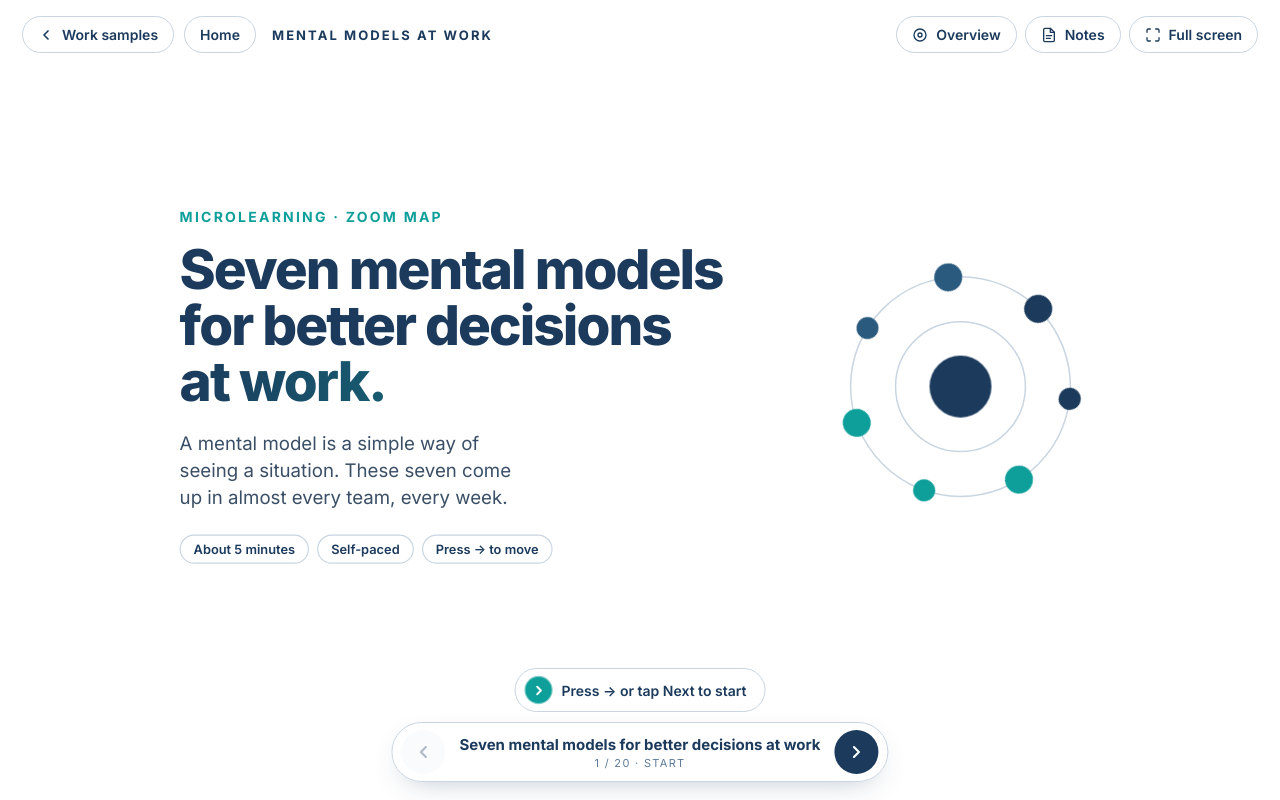
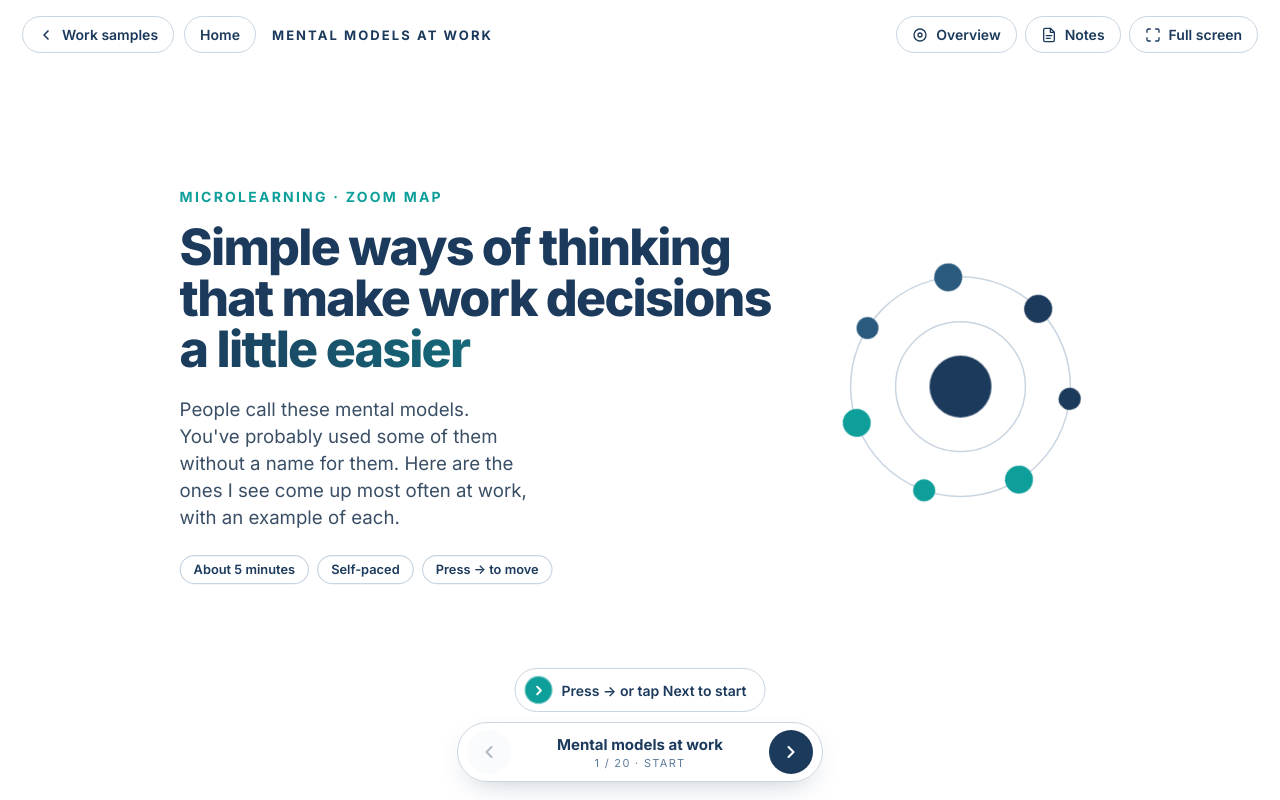
Before and after one commit to jusandberg/julianawebsite, a plain HTML site: page course-mental-models.html in a window 1280 px wide. Drawn offline with Linux system fonts and the light colour scheme.

Commit message:
Mental models map: fix mobile loading and glitches, natural wording
Remove blur filters, 3D flip and will-change toggling that made the
page heavy (and likely crashed it on iPhone/iPad), lighten it further
on touch screens, slim the controls in phone landscape, and rewrite
headings and labels in plain, natural language.

Co-Authored-By: Claude Opus 5.5 <noreply@anthropic.com>
Claude-Session: https://claude.ai/code/session_01PDDzhgv1W5Vsc7vzhzobcX

```diff
--- a/course-mental-models.html
+++ b/course-mental-models.html
@@ -3,10 +3,10 @@
 <head>
 <meta charset="utf-8">
 <meta name="viewport" content="width=device-width, initial-scale=1, viewport-fit=cover">
-<title>Mental Models at Work, Zoom Map · Juliana Dos Santos</title>
-<meta name="description" content="A five-minute zoom map by Juliana Dos Santos: seven mental models that help people make better decisions at work, each acted out with a short animation.">
+<title>Mental Models at Work · Juliana Dos Santos</title>
+<meta name="description" content="A five-minute zoom map by Juliana Dos Santos about mental models: simple ways of thinking that make work decisions easier.">
 <meta property="og:title" content="Mental Models at Work · Juliana Dos Santos">
-<meta property="og:description" content="Seven mental models for better decisions at work, in a five-minute zoom map.">
+<meta property="og:description" content="Simple ways of thinking that make work decisions easier, in a five-minute zoom map.">
 <meta property="og:image" content="https://www.julianadossantos.ca/og-image.png">
 <meta property="og:type" content="website">
 <link rel="icon" href="./favicon.svg?v=6" type="image/svg+xml">
@@ -35,19 +35,18 @@ body{background:#fff;color:var(--ink);font-family:var(--font);overflow:hidden;-w
 body.overview #rings .route-live{opacity:.55}
 
 /* ---------- frames ---------- */
-.frame{position:absolute;background:transparent;isolation:isolate;transition:opacity 1.1s ease, filter 1.1s ease}
-body:not(.overview) .frame:not(.active){opacity:.13;filter:blur(7px)}
+.frame{position:absolute;background:transparent;isolation:isolate;transition:opacity 1s ease}
+body:not(.overview) .frame:not(.active){opacity:.12}
 /* text comes into focus as the camera lands */
-.rv > *{opacity:0;transform:translateY(34px);filter:blur(10px);transition:opacity .9s, transform 1s cubic-bezier(.2,.7,.2,1), filter .9s}
-.frame.active .rv > *, body.overview .rv > *{opacity:1;transform:none;filter:none}
+.rv > *{opacity:0;transform:translateY(30px);transition:opacity .8s, transform .9s cubic-bezier(.2,.7,.2,1)}
+.frame.active .rv > *, body.overview .rv > *{opacity:1;transform:none}
 .rv > *:nth-child(1){transition-delay:.55s}.rv > *:nth-child(2){transition-delay:.7s}.rv > *:nth-child(3){transition-delay:.85s}
 .rv > *:nth-child(4){transition-delay:1s}.rv > *:nth-child(5){transition-delay:1.15s}
 .bignum{position:absolute;left:-150px;top:-330px;font-size:720px;font-weight:800;line-height:1;letter-spacing:-.06em;color:transparent;
-  -webkit-text-stroke:3px #DCE4EC;pointer-events:none;user-select:none;z-index:-1;transition:transform 2.4s cubic-bezier(.2,.7,.2,1)}
-.frame.active .bignum{transform:translateX(60px)}
+  -webkit-text-stroke:3px #DCE4EC;pointer-events:none;user-select:none;z-index:-1}
 .frame .pad{position:absolute;inset:0;padding:80px 90px;display:flex;flex-direction:column}
 body.overview .frame{cursor:zoom-in}
-body.overview .frame:hover{filter:drop-shadow(0 0 30px rgba(15,159,154,.35))}
+body.overview .frame:hover{opacity:.8}
 
 .eyebrow{font-weight:700;font-size:24px;letter-spacing:.16em;text-transform:uppercase;color:var(--teal);flex:none}
 .h1{font-weight:800;letter-spacing:-.035em;line-height:1.02;margin:0;color:var(--navy);text-wrap:balance}
@@ -57,7 +56,7 @@ body.overview .frame:hover{filter:drop-shadow(0 0 30px rgba(15,159,154,.35))}
 /* title */
 #f-title .pad{flex-direction:row;align-items:center;gap:40px;padding:90px 110px}
 #f-title .tx{flex:1}
-#f-title .h1{font-size:94px;margin:28px 0 36px}
+#f-title .h1{font-size:86px;margin:28px 0 36px}
 #f-title .h1 span{display:block;opacity:0;transform:translateY(24px);transition:opacity .7s, transform .7s}
 #f-title .h1 span:nth-child(2){transition-delay:.25s} #f-title .h1 span:nth-child(3){transition-delay:.5s}
 body.s-title #f-title .h1 span, body.overview #f-title .h1 span{opacity:1;transform:none}
@@ -139,11 +138,12 @@ body.s-map-b .miss, body.overview .miss, body.s-map-b .work-t, body.overview .wo
 
 /* 3 inversion */
 .flipwrap{position:absolute;left:60px;top:40px;width:640px;height:180px;perspective:1400px}
-.flip{position:absolute;inset:0;transform-style:preserve-3d;transition:transform 1s cubic-bezier(.6,0,.3,1) .8s}
+.flip{position:absolute;inset:0}
 .face{position:absolute;inset:0;display:flex;align-items:center;justify-content:flex-start;text-align:left;padding:0;
-  font-size:46px;font-weight:800;letter-spacing:-.02em;backface-visibility:hidden;-webkit-backface-visibility:hidden;line-height:1.25}
-.face.f1{color:var(--navy)} .face.f2{color:var(--teal);transform:rotateX(180deg)}
-body.s-inv-b .flip, body.overview .flip{transform:rotateX(180deg)}
+  font-size:46px;font-weight:800;letter-spacing:-.02em;line-height:1.25;transition:opacity .6s, transform .8s cubic-bezier(.2,.7,.2,1)}
+.face.f1{color:var(--navy);transition-delay:.8s} .face.f2{color:var(--teal);opacity:0;transform:translateY(40px);transition-delay:1.1s}
+body.s-inv-b .face.f1, body.overview .face.f1{opacity:0;transform:translateY(-40px)}
+body.s-inv-b .face.f2, body.overview .face.f2{opacity:1;transform:none}
 .rsn{position:absolute;left:60px;width:640px;height:110px;display:flex;align-items:center;gap:22px;border-bottom:2px solid var(--faint);
   opacity:0;transform:translateY(20px);transition:opacity .5s calc(1.8s + var(--i)*.25s), transform .5s calc(1.8s + var(--i)*.25s)}
 .rsn .n{font-size:54px;font-weight:800;color:transparent;-webkit-text-stroke:2px var(--teal);width:44px;flex:none}
@@ -289,6 +289,8 @@ button:focus-visible,a:focus-visible,.frame:focus-visible{outline:3px solid var(
 #notes .k{font-size:11px;font-weight:700;letter-spacing:.16em;text-transform:uppercase;color:var(--teal);margin-bottom:8px}
 #rotate{display:none;left:50%;top:calc(70px + env(safe-area-inset-top,0px));transform:translateX(-50%);background:var(--navy);color:#fff;font-size:13px;font-weight:600;border-radius:999px;padding:8px 16px;white-space:nowrap}
 @media (max-width:760px) and (orientation:portrait){ #rotate{display:block} }
+@media (hover:none),(max-width:900px){ .bignum{display:none} .frame{transition:none} .ping{animation:none} }
+@media (max-height:520px){ #topbar{padding-top:8px} .btn{padding:6px 10px} #bottombar{bottom:8px;padding:4px 6px;gap:8px} .round{width:34px;height:34px} #where{min-width:160px} #where .t{font-size:12px} #where .c{display:none} #cue{display:none} }
 @media (max-width:760px){ #where{min-width:120px} #where .t{font-size:13px;white-space:normal} .btn .lbl,.brand,.homelink{display:none} #cue{font-size:12px} }
 </style>
 </head>
@@ -303,8 +305,8 @@ button:focus-visible,a:focus-visible,.frame:focus-visible{outline:3px solid var(
       <div class="pad">
         <div class="tx rv">
           <div class="eyebrow">Microlearning · Zoom map</div>
-          <h1 class="h1"><span>Seven mental models</span><span>for better decisions</span><span class="grad">at work.</span></h1>
-          <p class="lede">A mental model is a simple way of seeing a situation. These seven come up in almost every team, every week.</p>
+          <h1 class="h1"><span>Simple ways of thinking</span><span>that make work decisions</span><span class="grad">a little easier</span></h1>
+          <p class="lede">People call these mental models. You've probably used some of them without a name for them. Here are the ones I see come up most often at work, with an example of each.</p>
           <div class="pills"><span class="pill">About 5 minutes</span><span class="pill">Self-paced</span><span class="pill">Press → to move</span></div>
         </div>
         <svg class="orbit" viewBox="0 0 560 560" aria-hidden="true" id="orbit"></svg>
@@ -316,10 +318,10 @@ button:focus-visible,a:focus-visible,.frame:focus-visible{outline:3px solid var(
       <svg id="hubLinks" viewBox="0 0 2200 1400" aria-hidden="true"></svg>
       <div class="hubhead rv">
         <div class="eyebrow">The map</div>
-        <h2 class="h1">Seven models, <span class="grad">three jobs.</span></h2>
-        <p>Some help you see clearly. Some help you choose well. Some help you look ahead. Pick any one to zoom in.</p>
+        <h2 class="h1">Start with the one that <span class="grad">sounds familiar</span></h2>
+        <p>A couple of these help you see what's really going on, a few help when you have to choose, and the last two help you think further ahead. Click any of them to jump in, or keep pressing Next.</p>
       </div>
-      <div class="hub">Better<br>decisions<br>at work</div>
+      <div class="hub">When you're<br>making a call</div>
       <div id="chips"></div>
     </section>
 
@@ -328,7 +330,7 @@ button:focus-visible,a:focus-visible,.frame:focus-visible{outline:3px solid var(
       <div class="bignum" aria-hidden="true">01</div>
       <div class="pad">
         <div class="txt rv">
-          <div class="eyebrow">See clearly · 1 of 7</div>
+          <div class="eyebrow">Seeing the situation · 1 of 7</div>
           <h2 class="h1"><span class="grad">First</span> principles</h2>
           <p class="def">Break a problem down to what you know is true. Then build back up from there, instead of copying what was done before.</p>
           <div class="pattern"><div class="lab">You'll see it when</div><p>Every plan looks like last year's plan, because "that's how we do it."</p></div>
@@ -352,7 +354,7 @@ button:focus-visible,a:focus-visible,.frame:focus-visible{outline:3px solid var(
       <div class="bignum" aria-hidden="true">02</div>
       <div class="pad">
         <div class="txt rv">
-          <div class="eyebrow">See clearly · 2 of 7</div>
+          <div class="eyebrow">Seeing the situation · 2 of 7</div>
           <h2 class="h1">The map is not <span class="grad">the territory</span></h2>
           <p class="def">Reports, dashboards and org charts are simple pictures of the work. They're useful, and they always leave things out.</p>
           <div class="pattern"><div class="lab">You'll see it when</div><p>The report keeps saying "on track," and the team keeps missing deadlines.</p></div>
@@ -377,7 +379,7 @@ button:focus-visible,a:focus-visible,.frame:focus-visible{outline:3px solid var(
       <div class="bignum" aria-hidden="true">03</div>
       <div class="pad">
         <div class="txt rv">
-          <div class="eyebrow">Choose well · 3 of 7</div>
+          <div class="eyebrow">Making the choice · 3 of 7</div>
           <h2 class="h1"><span class="grad">Inversion</span></h2>
           <p class="def">Instead of asking how to make something work, ask what would make it fail. Then plan to avoid those things.</p>
           <div class="pattern"><div class="lab">You'll see it when</div><p>Launches keep tripping over the same few surprises.</p></div>
@@ -397,7 +399,7 @@ button:focus-visible,a:focus-visible,.frame:focus-visible{outline:3px solid var(
       <div class="bignum" aria-hidden="true">04</div>
       <div class="pad">
         <div class="txt rv">
-          <div class="eyebrow">Choose well · 4 of 7</div>
+          <div class="eyebrow">Making the choice · 4 of 7</div>
           <h2 class="h1">The <span class="grad">80/20</span> rule</h2>
           <p class="def">A small part of the work usually drives most of the results. Find that part and protect time for it.</p>
           <div class="pattern"><div class="lab">You'll see it when</div><p>The team is busy all week, and the numbers barely move.</p></div>
@@ -422,7 +424,7 @@ button:focus-visible,a:focus-visible,.frame:focus-visible{outline:3px solid var(
       <div class="bignum" aria-hidden="true">05</div>
       <div class="pad">
         <div class="txt rv">
-          <div class="eyebrow">Choose well · 5 of 7</div>
+          <div class="eyebrow">Making the choice · 5 of 7</div>
           <h2 class="h1"><span class="grad">Opportunity</span> cost</h2>
           <p class="def">Every yes is a no to something else. The real cost of a choice is the best option you gave up to make it.</p>
           <div class="pattern"><div class="lab">You'll see it when</div><p>New requests keep getting added, and the important project keeps slipping.</p></div>
@@ -449,7 +451,7 @@ button:focus-visible,a:focus-visible,.frame:focus-visible{outline:3px solid var(
       <div class="bignum" aria-hidden="true">06</div>
       <div class="pad">
         <div class="txt rv">
-          <div class="eyebrow">Look ahead · 6 of 7</div>
+          <div class="eyebrow">Thinking ahead · 6 of 7</div>
           <h2 class="h1"><span class="grad">Second-order</span> thinking</h2>
           <p class="def">Keep asking "and then what?" The first result of a decision is rarely the last one, and the later ones are often bigger.</p>
           <div class="pattern"><div class="lab">You'll see it when</div><p>Quick fixes keep creating new problems a few months later.</p></div>
@@ -463,7 +465,7 @@ button:focus-visible,a:focus-visible,.frame:focus-visible{outline:3px solid var(
             <circle class="ping" cx="14" cy="600" r="14"/><circle class="stone" cx="14" cy="600" r="16"/>
             <text class="ord o1" x="40" y="250">1st</text><text class="ord o2" x="285" y="250">2nd</text><text class="ord o3" x="540" y="250">3rd</text>
           </svg>
-          <div class="move">The move: cut the training budget</div>
+          <div class="move">Say a team cuts its training budget</div>
           <div class="eff e1" style="left:28px;width:175px">Money is saved this quarter</div>
           <div class="eff e2" style="left:262px;width:195px">New hires take longer to get up to speed</div>
           <div class="eff e3" style="left:522px;width:200px">Senior people spend their time fixing mistakes, and some leave</div>
@@ -476,7 +478,7 @@ button:focus-visible,a:focus-visible,.frame:focus-visible{outline:3px solid var(
       <div class="bignum" aria-hidden="true">07</div>
       <div class="pad">
         <div class="txt rv">
-          <div class="eyebrow">Look ahead · 7 of 7</div>
+          <div class="eyebrow">Thinking ahead · 7 of 7</div>
           <h2 class="h1"><span class="grad">Feedback</span> loops</h2>
           <p class="def">Some effects feed back into their own causes, so the problem keeps growing. To break the loop, change one link in it.</p>
           <div class="pattern"><div class="lab">You'll see it when</div><p>The busiest people keep getting busier.</p></div>
@@ -489,7 +491,7 @@ button:focus-visible,a:focus-visible,.frame:focus-visible{outline:3px solid var(
           <div class="flnode" style="left:380px;top:600px;--k:2">More people need to ask</div>
           <div class="flnode" style="left:120px;top:345px;--k:3">Even more work</div>
           <div class="core"><b>R</b><span class="c1">Keeps growing</span><span class="c2">Loop slows down</span></div>
-          <div class="lever">Change one link: a shared FAQ, so people stop needing to ask</div>
+          <div class="lever">One change, like a shared FAQ, means fewer people need to ask</div>
         </div></div>
       </div>
     </section>
@@ -497,8 +499,8 @@ button:focus-visible,a:focus-visible,.frame:focus-visible{outline:3px solid var(
     <!-- CLOSE -->
     <section class="frame" id="f-close" data-x="1750" data-y="1319" data-w="1800" data-h="1013" data-r="-4" tabindex="-1">
       <div class="pad">
-        <div class="eyebrow">Your quick guide</div>
-        <h2 class="h1">Which one do you <span class="grad">need today?</span></h2>
+        <div class="eyebrow">A quick guide</div>
+        <h2 class="h1">Not sure which one <span class="grad">to reach for?</span></h2>
         <div class="rows" id="rows"></div>
       </div>
     </section>
@@ -546,13 +548,13 @@ function subOf(fid,l,t,w,h){ const F=frames[fid], a=F.r*Math.PI/180, lx=l+w/2-F.
 const fr=id=>{const F=frames[id];return {x:F.x,y:F.y,w:F.w,h:F.h,r:F.r};};
 
 const MODELS=[
- {id:'f-fp', name:'First principles', grp:'See clearly', cls:'g-see', ang:-50, when:'You keep hearing "that\'s how we do it"'},
- {id:'f-map',name:'Map vs territory', grp:'See clearly', cls:'g-see', ang:-10, when:'The numbers look fine, but something feels off'},
- {id:'f-inv',name:'Inversion', grp:'Choose well', cls:'g-choose', ang:30, when:'You\'re planning a launch or a big change'},
- {id:'f-par',name:'The 80/20 rule', grp:'Choose well', cls:'g-choose', ang:70, when:'There\'s too much on the list'},
- {id:'f-opp',name:'Opportunity cost', grp:'Choose well', cls:'g-choose', ang:110, when:'Someone asks you to take on something new'},
- {id:'f-so', name:'Second-order thinking', grp:'Look ahead', cls:'g-ahead', ang:150, when:'You\'re about to make a quick fix'},
- {id:'f-fl', name:'Feedback loops', grp:'Look ahead', cls:'g-ahead', ang:190, when:'The same problem keeps coming back'}
+ {id:'f-fp', name:'First principles', grp:'Seeing the situation', cls:'g-see', ang:-50, when:'You keep hearing "that\'s how we do it"'},
+ {id:'f-map',name:'Map vs territory', grp:'Seeing the situation', cls:'g-see', ang:-10, when:'The numbers look fine, but something feels off'},
+ {id:'f-inv',name:'Inversion', grp:'Making the choice', cls:'g-choose', ang:30, when:'You\'re planning a launch or a big change'},
+ {id:'f-par',name:'The 80/20 rule', grp:'Making the choice', cls:'g-choose', ang:70, when:'There\'s too much on the list'},
+ {id:'f-opp',name:'Opportunity cost', grp:'Making the choice', cls:'g-choose', ang:110, when:'Someone asks you to take on something new'},
+ {id:'f-so', name:'Second-order thinking', grp:'Thinking ahead', cls:'g-ahead', ang:150, when:'You\'re about to make a quick fix'},
+ {id:'f-fl', name:'Feedback loops', grp:'Thinking ahead', cls:'g-ahead', ang:190, when:'The same problem keeps coming back'}
 ];
 
 // canvas rings + spokes
@@ -594,8 +596,8 @@ g('rows').innerHTML=MODELS.map((m,i)=>`<button class="row ${m.cls}" data-go="${m
 
 const N={
  title:"Welcome people in and keep it light. A mental model is just a way of looking at a situation. Nobody needs to memorize these. The goal is to have one or two ready when a decision feels stuck.",
- hubA:"Start at the centre: everything on this map is about making better calls at work, on your own or with a team.",
- hubB:"Walk the three groups. See clearly: notice what's really going on. Choose well: decide where effort goes. Look ahead: think past the first result. Ask which group they lean on least.",
+ hubA:"Everything on this map comes back to the same moment: you, or your team, have to make a call.",
+ hubB:"Give people a moment to look around the map. Ask which of these they already use without thinking, and which one they rarely reach for.",
  fp:"Ask for an example of a plan or process that has been copied forward for years. Then pull it apart: which parts are facts, and which are habits or guesses?",
  map:"Dashboards are useful, but they average things out. Ask people to name one number they rely on, and one thing that number can't show them.",
  inv:"This is the idea behind a pre-mortem. Before a launch, have the team imagine it has already failed and write down why. Then plan for those reasons.",
@@ -607,32 +609,32 @@ const N={
 };
 const C2=(f)=>()=>fr(f);
 const STEPS=[
- {t:'Seven mental models for better decisions at work',c:'Start',cam:C2('f-title'),f:'f-title',n:N.title,cls:'s-title'},
- {t:'Better decisions at work',c:'The map · start at the centre',cam:()=>subOf('f-hub',760,470,680,580),f:'f-hub',n:N.hubA,cls:'s-hub-a'},
- {t:'Seven models, three jobs',c:'The map',cam:C2('f-hub'),f:'f-hub',n:N.hubB,cls:'s-hub-b'},
- {t:'First principles',c:'See clearly · assumptions and facts',cam:C2('f-fp'),f:'f-fp',n:N.fp,cls:'s-fp-a'},
- {t:'First principles',c:'See clearly · keep only what is true',cam:C2('f-fp'),f:'f-fp',n:N.fp,cls:'s-fp-b'},
- {t:'The map is not the territory',c:'See clearly · the report',cam:C2('f-map'),f:'f-map',n:N.map,cls:'s-map-a'},
- {t:'The map is not the territory',c:'See clearly · the real work',cam:C2('f-map'),f:'f-map',n:N.map,cls:'s-map-b'},
- {t:'Inversion',c:'Choose well · the usual question',cam:C2('f-inv'),f:'f-inv',n:N.inv,cls:'s-inv-a'},
- {t:'Inversion',c:'Choose well · flip it',cam:C2('f-inv'),f:'f-inv',n:N.inv,cls:'s-inv-b'},
- {t:'Inversion',c:'Choose well · plan around it',cam:C2('f-inv'),f:'f-inv',n:N.inv,cls:'s-inv-b s-inv-c'},
- {t:'The 80/20 rule',c:'Choose well · the list',cam:C2('f-par'),f:'f-par',n:N.par,cls:'s-par-a'},
- {t:'The 80/20 rule',c:'Choose well · where results come from',cam:C2('f-par'),f:'f-par',n:N.par,cls:'s-par-b'},
- {t:'Opportunity cost',c:'Choose well · two options',cam:C2('f-opp'),f:'f-opp',n:N.opp,cls:'s-opp-a'},
- {t:'Opportunity cost',c:'Choose well · the trade',cam:C2('f-opp'),f:'f-opp',n:N.opp,cls:'s-opp-b'},
- {t:'Second-order thinking',c:'Look ahead · first effect',cam:C2('f-so'),f:'f-so',n:N.so,cls:'s-so-a'},
- {t:'Second-order thinking',c:'Look ahead · and then what?',cam:C2('f-so'),f:'f-so',n:N.so,cls:'s-so-a s-so-b'},
- {t:'Second-order thinking',c:'Look ahead · and after that?',cam:C2('f-so'),f:'f-so',n:N.so,cls:'s-so-a s-so-b s-so-c'},
- {t:'Feedback loops',c:'Look ahead · the loop',cam:C2('f-fl'),f:'f-fl',n:N.fl,cls:'s-fl-a'},
- {t:'Feedback loops',c:'Look ahead · change one link',cam:C2('f-fl'),f:'f-fl',n:N.fl,cls:'s-fl-b'},
- {t:'Which one do you need today?',c:'Your quick guide',cam:C2('f-close'),f:'f-close',n:N.close,cls:'s-close'}
+ {t:'Mental models at work',c:'Start',cam:C2('f-title'),f:'f-title',n:N.title,cls:'s-title'},
+ {t:'Making a call',c:'The map',cam:()=>subOf('f-hub',760,470,680,580),f:'f-hub',n:N.hubA,cls:'s-hub-a'},
+ {t:'The whole map',c:'Pick one or keep going',cam:C2('f-hub'),f:'f-hub',n:N.hubB,cls:'s-hub-b'},
+ {t:'First principles',c:'assumptions and facts',cam:C2('f-fp'),f:'f-fp',n:N.fp,cls:'s-fp-a'},
+ {t:'First principles',c:'keep only what is true',cam:C2('f-fp'),f:'f-fp',n:N.fp,cls:'s-fp-b'},
+ {t:'The map is not the territory',c:'the report',cam:C2('f-map'),f:'f-map',n:N.map,cls:'s-map-a'},
+ {t:'The map is not the territory',c:'the real work',cam:C2('f-map'),f:'f-map',n:N.map,cls:'s-map-b'},
+ {t:'Inversion',c:'the usual question',cam:C2('f-inv'),f:'f-inv',n:N.inv,cls:'s-inv-a'},
+ {t:'Inversion',c:'flip it',cam:C2('f-inv'),f:'f-inv',n:N.inv,cls:'s-inv-b'},
+ {t:'Inversion',c:'plan around it',cam:C2('f-inv'),f:'f-inv',n:N.inv,cls:'s-inv-b s-inv-c'},
+ {t:'The 80/20 rule',c:'the list',cam:C2('f-par'),f:'f-par',n:N.par,cls:'s-par-a'},
+ {t:'The 80/20 rule',c:'where results come from',cam:C2('f-par'),f:'f-par',n:N.par,cls:'s-par-b'},
+ {t:'Opportunity cost',c:'two options',cam:C2('f-opp'),f:'f-opp',n:N.opp,cls:'s-opp-a'},
+ {t:'Opportunity cost',c:'the trade',cam:C2('f-opp'),f:'f-opp',n:N.opp,cls:'s-opp-b'},
+ {t:'Second-order thinking',c:'first effect',cam:C2('f-so'),f:'f-so',n:N.so,cls:'s-so-a'},
+ {t:'Second-order thinking',c:'and then what?',cam:C2('f-so'),f:'f-so',n:N.so,cls:'s-so-a s-so-b'},
+ {t:'Second-order thinking',c:'and after that?',cam:C2('f-so'),f:'f-so',n:N.so,cls:'s-so-a s-so-b s-so-c'},
+ {t:'Feedback loops',c:'the loop',cam:C2('f-fl'),f:'f-fl',n:N.fl,cls:'s-fl-a'},
+ {t:'Feedback loops',c:'change one link',cam:C2('f-fl'),f:'f-fl',n:N.fl,cls:'s-fl-b'},
+ {t:'Not sure which one to reach for?',c:'A quick guide',cam:C2('f-close'),f:'f-close',n:N.close,cls:'s-close'}
 ];
 const OVERVIEW={x:4000,y:3900,w:8900,h:8000,r:0};
 
 let cam={x:4000,y:4000,s:.1,r:0}, idx=0, anim=null, overview=false, lastKey=null;
-const TOP=72, BOT=100;
-function fit(t){ const W=vp.clientWidth,H=vp.clientHeight; const m=W<700?.97:.94;
+let TOP=72, BOT=100;
+function fit(t){ const W=vp.clientWidth,H=vp.clientHeight; if(H<520){TOP=46;BOT=52;}else{TOP=72;BOT=100;} const m=W<700?.97:.94;
   const s=Math.min(W/t.w,(H-TOP-BOT)/t.h)*m; const shift=(BOT-TOP)/2/s, a=(t.r||0)*Math.PI/180;
   return {x:t.x-shift*Math.sin(a), y:t.y+shift*Math.cos(a), s, r:t.r||0}; }
 function apply(c){ const W=vp.clientWidth,H=vp.clientHeight;
@@ -643,10 +645,10 @@ function fly(target,dur){
   const W=vp.clientWidth; const dist=Math.hypot(b.x-a.x,b.y-a.y)*Math.min(a.s,b.s)/W; const bow=Math.min(3.2,dist*.85);
   dur=reduce?0:(dur||Math.min(2700,1300+dist*320));
   if(!dur){cam=b;apply(cam);return;}
-  world.style.willChange='transform'; const t0=performance.now();
+  const t0=performance.now();
   (function step(now){ let t=Math.min(1,(now-t0)/dur), e=ease(t); const ls=Math.log(a.s)+(Math.log(b.s)-Math.log(a.s))*e;
     cam={x:a.x+(b.x-a.x)*e, y:a.y+(b.y-a.y)*e, s:Math.exp(ls)/(1+bow*Math.sin(Math.PI*e)), r:a.r+(b.r-a.r)*e};
-    apply(cam); if(t<1) anim=requestAnimationFrame(step); else {anim=null;world.style.willChange='auto';} })(t0);
+    apply(cam); if(t<1) anim=requestAnimationFrame(step); else {anim=null;} })(t0);
 }
 const ALL=[...new Set(STEPS.flatMap(s=>(s.cls||'').split(' ')))].join(' ');
 function go(i,dur){
@@ -662,7 +664,7 @@ function go(i,dur){
   const pts=[]; let last=null; for(let k=0;k<=idx;k++){const f=STEPS[k].f; if(f===last) continue; last=f; pts.push(frames[f].x+','+frames[f].y);}
   g('routeLive').setAttribute('points',pts.join(' '));
   g('cue').style.opacity=idx>0?'0':'';
-  if(history.replaceState) history.replaceState(null,'','#step-'+(idx+1));
+  try{ history.replaceState(null,'','#step-'+(idx+1)); }catch(e){}
 }
 function setOverview(on,silent){ overview=on; document.body.classList.toggle('overview',on);
   g('bOverview').setAttribute('aria-pressed',on);
```
Also changed, not shown: index.html (+1 -1 lines).
